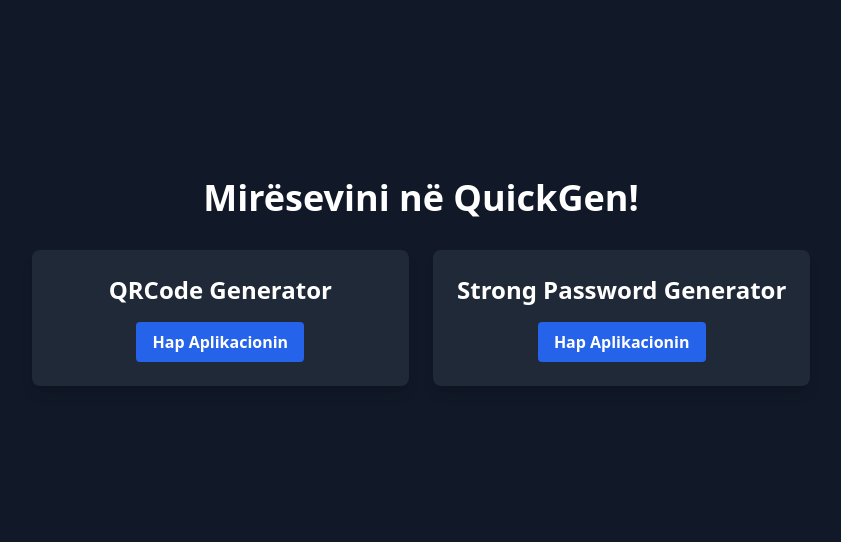
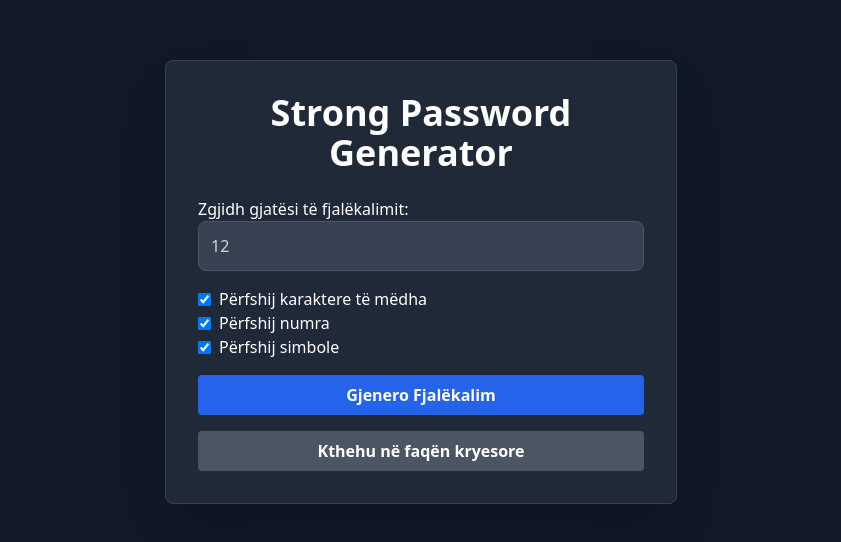
Before and after one commit to genttmaloku/QuickGen, a React (Create React App) app: page /password in a window 1280 px wide. Shown: the part 118-660 px from the top of the page, without its empty margins (219-1060 px from the left). Built offline with nearby package versions, Linux system fonts and the light colour scheme.

Commit message:
some extra functions in the Password Generator and DOM React installed

```diff
--- a/package.json
+++ b/package.json
@@ -9,6 +9,7 @@
     "qrcode.react": "^4.1.0",
     "react": "^18.3.1",
     "react-dom": "^18.3.1",
+    "react-router-dom": "^6.27.0",
     "react-scripts": "5.0.1",
     "web-vitals": "^2.1.4"
   },
--- a/src/App.js
+++ b/src/App.js
@@ -1,11 +1,19 @@
 import React from 'react';
-import AppSelector from './components/AppSelector'; // Rruga duhet të jetë e saktë
+import { BrowserRouter as Router, Route, Routes } from 'react-router-dom';
+import AppSelector from './components/AppSelector';
+import QRCodeGenerator from './components/QRCodeGenerator';
+import StrongPasswordGenerator from './components/StrongPasswordGenerator';
 
 const App = () => {
   return (
-    <div>
-      <AppSelector />
-    </div>
+    <Router>
+      <Routes>
+        <Route path="/" element={<AppSelector />} />
+        <Route path="/qrcode" element={<QRCodeGenerator />} />
+        <Route path="/password" element={<StrongPasswordGenerator />} />
+        {/* Shtoni rruge te tjera nese keni */}
+      </Routes>
+    </Router>
   );
 };
 
--- a/src/components/AppSelector.js
+++ b/src/components/AppSelector.js
@@ -1,15 +1,18 @@
-import React, { useState } from 'react';
-import QRCodeGenerator from './QRCodeGenerator'; // Importoni komponentët e aplikacioneve
-import StrongPasswordGenerator from './StrongPasswordGenerator';
+import React from 'react';
+import { useNavigate } from 'react-router-dom';
 
 const AppSelector = () => {
-  const [activeApp, setActiveApp] = useState(null);
+  const navigate = useNavigate();
 
   const apps = [
-    { name: 'QRCode Generator', component: <QRCodeGenerator /> },
-    { name: 'Strong Password Generator', component: <StrongPasswordGenerator /> },
+    { name: 'QRCode Generator', url: '/qrcode' },
+    { name: 'Strong Password Generator', url: '/password' },
     // Mund të shtoni aplikacione të tjera këtu
   ];
+
+  const openApp = (url) => {
+    navigate(url); // Përdorimi i navigate për të hapur aplikacionin
+  };
 
   return (
     <div className="flex flex-col items-center justify-center min-h-screen bg-gray-900 p-6">
@@ -20,7 +23,7 @@ const AppSelector = () => {
           <div key={index} className="bg-gray-800 shadow-lg rounded-lg p-6 text-center">
             <h2 className="text-2xl font-bold text-white mb-4">{app.name}</h2>
             <button
-              onClick={() => setActiveApp(app.component)}
+              onClick={() => openApp(app.url)} // Përdorimi i `openApp` për të naviguar
               className="bg-blue-600 hover:bg-blue-700 text-white font-bold py-2 px-4 rounded focus:outline-none focus:shadow-outline"
             >
               Hap Aplikacionin
@@ -28,12 +31,6 @@ const AppSelector = () => {
           </div>
         ))}
       </div>
-
-      {activeApp && (
-        <div className="mt-8 w-full">
-          {activeApp}
-        </div>
-      )}
     </div>
   );
 };
--- a/src/components/QRCodeGenerator.js
+++ b/src/components/QRCodeGenerator.js
@@ -50,7 +50,6 @@ const QRCodeGenerator = () => {
     link.click();
   };
 
-
   const getQRCodeValue = () => {
     if (inputType === 'WiFi') {
       return `WIFI:S:${ssid};T:${securityType};P:${password};;`;
@@ -60,13 +59,10 @@ const QRCodeGenerator = () => {
     return inputValue;
   };
 
-
-
   return (
     <div className="flex items-center justify-center min-h-screen bg-gray-900 p-6">
       <div className="bg-gray-800 shadow-2xl rounded-lg p-8 max-w-lg w-full border border-gray-700">
         <h2 className="text-4xl font-extrabold text-center text-white mb-6">Krijo QR Code</h2>
-
 
         <label className="text-white mb-2 block">Zgjidh llojin e përmbajtjes:</label>
         <select
@@ -79,7 +75,6 @@ const QRCodeGenerator = () => {
           <option value="WiFi">WiFi</option>
           <option value="Telefon">Telefon</option>
         </select>
-
 
         {inputType === 'WiFi' ? (
           <>
@@ -153,7 +148,6 @@ const QRCodeGenerator = () => {
           </div>
         )}
 
-
         {error && (
           <div className="bg-red-600 text-white p-3 rounded-lg text-center mb-4">
             {error}
@@ -166,6 +160,13 @@ const QRCodeGenerator = () => {
         >
           Shkarko QR Code
         </button>
+
+        <button
+          onClick={() => window.history.back()}
+          className="bg-gray-600 hover:bg-gray-700 text-white font-bold py-2 px-4 rounded focus:outline-none focus:shadow-outline w-full"
+        >
+          Kthehu në faqën kryesore
+        </button>
       </div>
     </div>
   );
--- a/src/components/StrongPasswordGenerator.js
+++ b/src/components/StrongPasswordGenerator.js
@@ -7,9 +7,9 @@ const StrongPasswordGenerator = () => {
   const [includeNumbers, setIncludeNumbers] = useState(true);
   const [includeSymbols, setIncludeSymbols] = useState(true);
   const [error, setError] = useState('');
+  const [copySuccess, setCopySuccess] = useState(false);
 
   const generatePassword = () => {
-
     if (length < 8) {
       setError('Fjalëkalimi duhet të ketë të paktën 8 karaktere!');
       return;
@@ -37,6 +37,14 @@ const StrongPasswordGenerator = () => {
     }
 
     setPassword(generatedPassword);
+    setCopySuccess(false);
+  };
+
+  const copyToClipboard = () => {
+    navigator.clipboard.writeText(password);
+    setCopySuccess(true);
+
+    setTimeout(() => setCopySuccess(false), 2000);
   };
 
   return (
@@ -84,7 +92,6 @@ const StrongPasswordGenerator = () => {
           </label>
         </div>
 
-
         {error && (
           <div className="bg-red-600 text-white p-3 rounded-lg text-center mb-4">
             {error}
@@ -103,6 +110,24 @@ const StrongPasswordGenerator = () => {
             <strong>Fjalëkalimi i gjeneruar:</strong> {password}
           </div>
         )}
+
+        {password && (
+          <button
+            onClick={copyToClipboard}
+            className={`${
+              copySuccess ? 'bg-green-500' : 'bg-green-600 hover:bg-green-700'
+            } text-white font-bold py-2 px-4 rounded focus:outline-none focus:shadow-outline w-full mb-4 transition duration-300 ease-in-out`}
+          >
+            {copySuccess ? 'Kopjuar!' : 'Kopjo Fjalëkalimin'}
+          </button>
+        )}
+
+        <button
+          onClick={() => window.history.back()}
+          className="bg-gray-600 hover:bg-gray-700 text-white font-bold py-2 px-4 rounded focus:outline-none focus:shadow-outline w-full"
+        >
+          Kthehu në faqën kryesore
+        </button>
       </div>
     </div>
   );
```
Also changed, not shown: 1 other file (tests, documents, lock files or other folders).
